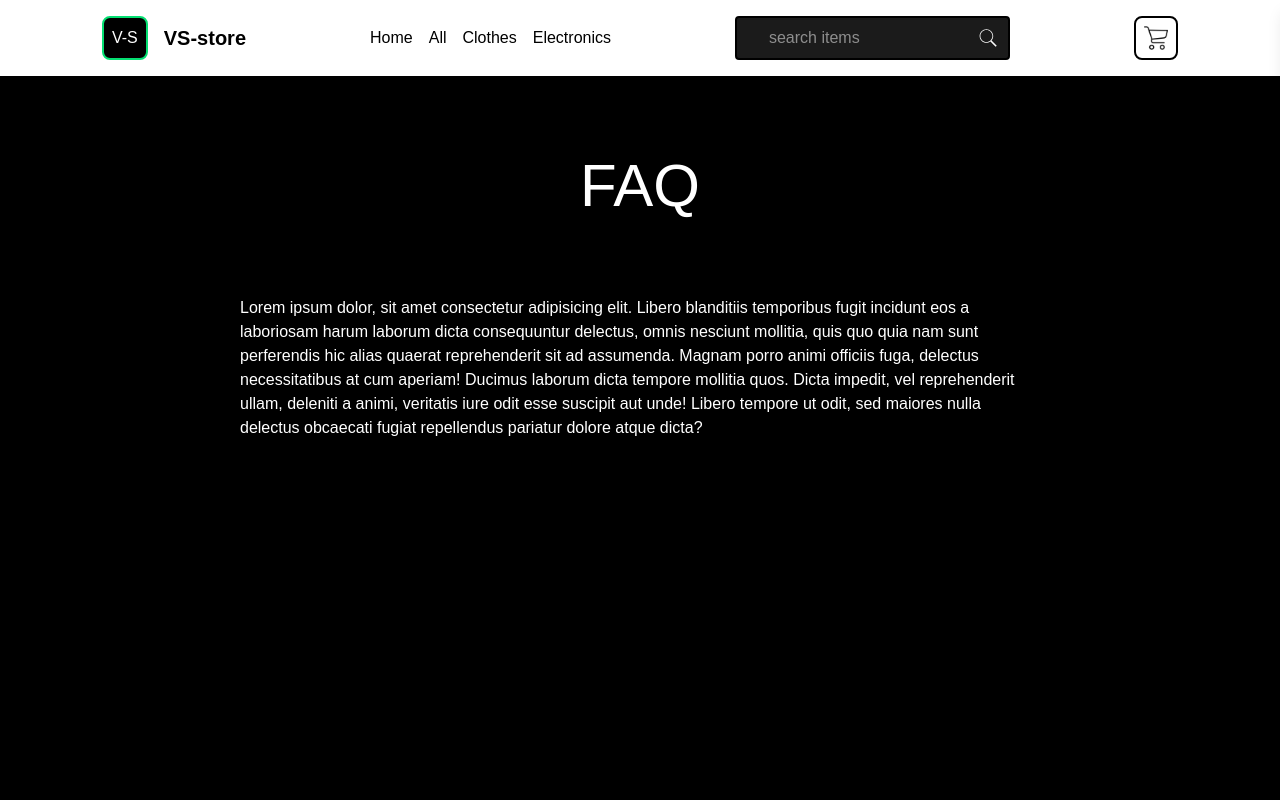
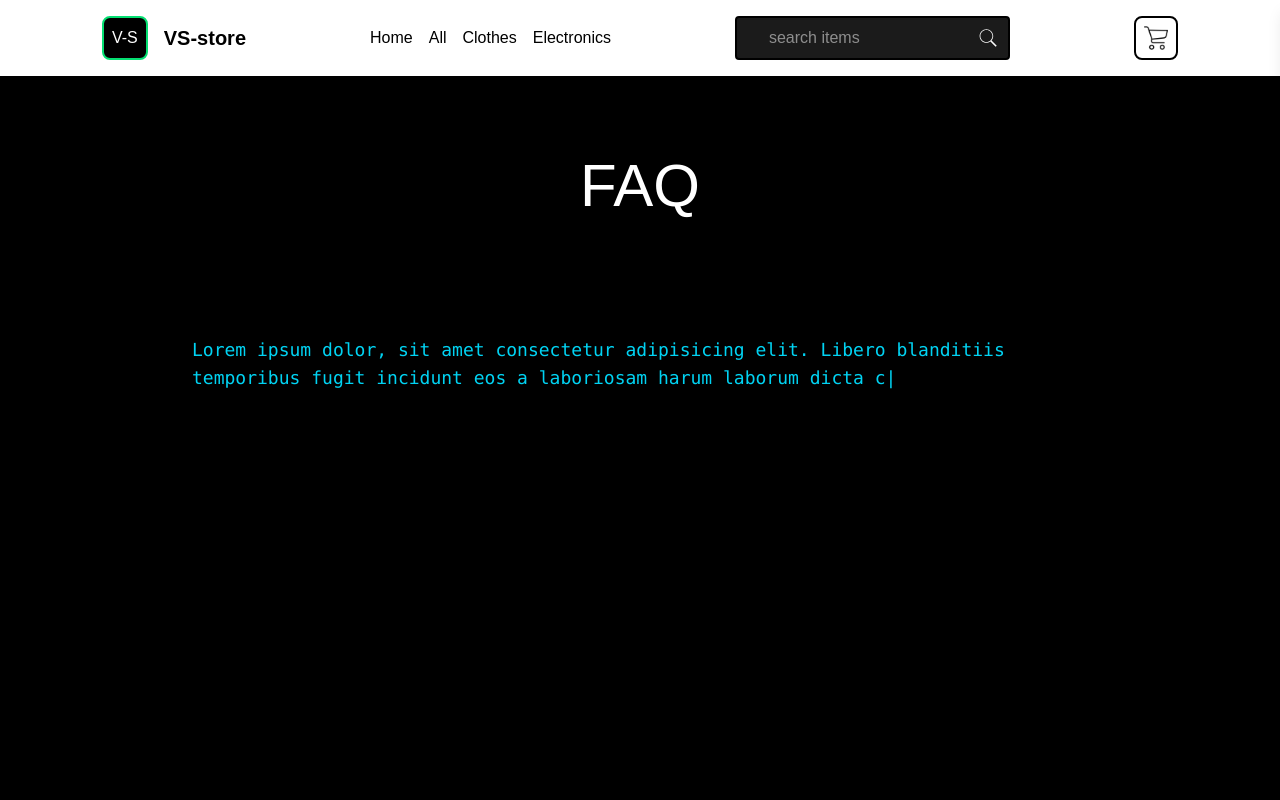
Before and after one commit to veerushukla/VS-store, a Next.js app: page /faq in a window 1280 px wide. Shown: the top 800 px of the page. Built offline with nearby package versions, Linux system fonts and the light colour scheme.

Commit message:
text animation

```diff
--- /dev/null
+++ b/Components/CustomTypewriter.js
@@ -0,0 +1,26 @@
+import React, { useState, useEffect } from 'react';
+
+export default function CustomTypewriter({ text, speed = 400, cursor = true, cursorStyle = '|' }) {
+  const [displayedText, setDisplayedText] = useState('');
+  const [index, setIndex] = useState(0);
+  const [isDone, setIsDone] = useState(false);
+
+  useEffect(() => {
+    if (index < text.length) {
+      const timeout = setTimeout(() => {
+        setDisplayedText((prev) => prev + text.charAt(index));
+        setIndex(index + 1);
+      }, speed);
+      return () => clearTimeout(timeout);
+    } else {
+      setIsDone(true);
+    }
+  }, [index, text, speed]);
+
+  return (
+    <span className="font-mono text-cyan-400 whitespace-pre-wrap text-lg max-w-4xl">
+      {displayedText}
+      {cursor && !isDone && <span className="animate-blink">{cursorStyle}</span>}
+    </span>
+  );
+}
--- a/app/faq/page.js
+++ b/app/faq/page.js
@@ -1,4 +1,7 @@
+"use client"
 import React from 'react'
+
+import CustomTypewriter from '@/Components/CustomTypewriter'
 
 const page = () => {
     return (
@@ -7,8 +10,13 @@ const page = () => {
                 <h1 className='md:text-6xl text-3xl text-center'>FAQ</h1>
             </section>
             {/* condition */}
-            <section className='flex items-center justify-center px-8'>
-                <p className='heading w-200 flex items-center justify-center'>Lorem ipsum dolor, sit amet consectetur adipisicing elit. Libero blanditiis temporibus fugit incidunt eos a laboriosam harum laborum dicta consequuntur delectus, omnis nesciunt mollitia, quis quo quia nam sunt perferendis hic alias quaerat reprehenderit sit ad assumenda. Magnam porro animi officiis fuga, delectus necessitatibus at cum aperiam! Ducimus laborum dicta tempore mollitia quos. Dicta impedit, vel reprehenderit ullam, deleniti a animi, veritatis iure odit esse suscipit aut unde! Libero tempore ut odit, sed maiores nulla delectus obcaecati fugiat repellendus pariatur dolore atque dicta?</p>
+            <section className="flex items-center justify-center p-10">
+                <CustomTypewriter
+                    text="Lorem ipsum dolor, sit amet consectetur adipisicing elit. Libero blanditiis temporibus fugit incidunt eos a laboriosam harum laborum dicta consequuntur delectus, omnis nesciunt mollitia, quis quo quia nam sunt perferendis hic alias quaerat reprehenderit sit ad assumenda. Magnam porro animi officiis fuga, delectus necessitatibus at cum aperiam! Ducimus laborum dicta tempore mollitia quos. Dicta impedit, vel reprehenderit ullam, deleniti a animi, veritatis iure odit esse suscipit aut unde! Libero tempore ut odit, sed maiores nulla delectus obcaecati fugiat repellendus pariatur dolore atque dicta?"
+                    speed={40}
+                    cursor={true}
+                    cursorStyle="|"
+                />
             </section>
         </main>
     )
--- a/app/globals.css
+++ b/app/globals.css
@@ -17,3 +17,12 @@ body {
   color: var(--foreground);
   font-family: Arial, Helvetica, sans-serif;
 }
+
+@keyframes blink {
+  0%, 100% { opacity: 1; }
+  50% { opacity: 0; }
+}
+
+.animate-blink {
+  animation: blink 1s step-start infinite;
+}
--- a/app/privacy&policy/page.js
+++ b/app/privacy&policy/page.js
@@ -1,4 +1,7 @@
+"use client"
+
 import React from 'react'
+import CustomTypewriter from '@/Components/CustomTypewriter'
 
 const page = () => {
     return (
@@ -9,6 +12,13 @@ const page = () => {
             {/* condition */}
             <section className='flex items-center justify-center px-8'>
                 <p className='heading w-200 flex items-center justify-center'>Lorem ipsum dolor, sit amet consectetur adipisicing elit. Libero blanditiis temporibus fugit incidunt eos a laboriosam harum laborum dicta consequuntur delectus, omnis nesciunt mollitia, quis quo quia nam sunt perferendis hic alias quaerat reprehenderit sit ad assumenda. Magnam porro animi officiis fuga, delectus necessitatibus at cum aperiam! Ducimus laborum dicta tempore mollitia quos. Dicta impedit, vel reprehenderit ullam, deleniti a animi, veritatis iure odit esse suscipit aut unde! Libero tempore ut odit, sed maiores nulla delectus obcaecati fugiat repellendus pariatur dolore atque dicta?</p>
+            </section><section className="flex items-center justify-center p-10">
+                <CustomTypewriter
+                    text="Lorem ipsum dolor, sit amet consectetur adipisicing elit. Libero blanditiis temporibus fugit incidunt eos a laboriosam harum laborum dicta consequuntur delectus, omnis nesciunt mollitia, quis quo quia nam sunt perferendis hic alias quaerat reprehenderit sit ad assumenda. Magnam porro animi officiis fuga, delectus necessitatibus at cum aperiam! Ducimus laborum dicta tempore mollitia quos. Dicta impedit, vel reprehenderit ullam, deleniti a animi, veritatis iure odit esse suscipit aut unde! Libero tempore ut odit, sed maiores nulla delectus obcaecati fugiat repellendus pariatur dolore atque dicta?"
+                    speed={40}
+                    cursor={true}
+                    cursorStyle="|"
+                />
             </section>
         </main>
     )
--- a/app/shipping&returnpolicy/page.js
+++ b/app/shipping&returnpolicy/page.js
@@ -1,4 +1,7 @@
+"use client"
+
 import React from 'react'
+import CustomTypewriter from '@/Components/CustomTypewriter'
 
 const page = () => {
     return (
@@ -7,8 +10,13 @@ const page = () => {
                 <h1 className='md:text-6xl text-3xl text-center'>Shipping & Return Policy</h1>
             </section>
             {/* condition */}
-            <section className='flex items-center justify-center px-8'>
-                <p className='heading w-200 flex items-center justify-center'>Lorem ipsum dolor, sit amet consectetur adipisicing elit. Libero blanditiis temporibus fugit incidunt eos a laboriosam harum laborum dicta consequuntur delectus, omnis nesciunt mollitia, quis quo quia nam sunt perferendis hic alias quaerat reprehenderit sit ad assumenda. Magnam porro animi officiis fuga, delectus necessitatibus at cum aperiam! Ducimus laborum dicta tempore mollitia quos. Dicta impedit, vel reprehenderit ullam, deleniti a animi, veritatis iure odit esse suscipit aut unde! Libero tempore ut odit, sed maiores nulla delectus obcaecati fugiat repellendus pariatur dolore atque dicta?</p>
+            <section className="flex items-center justify-center p-10">
+                <CustomTypewriter
+                    text="Lorem ipsum dolor, sit amet consectetur adipisicing elit. Libero blanditiis temporibus fugit incidunt eos a laboriosam harum laborum dicta consequuntur delectus, omnis nesciunt mollitia, quis quo quia nam sunt perferendis hic alias quaerat reprehenderit sit ad assumenda. Magnam porro animi officiis fuga, delectus necessitatibus at cum aperiam! Ducimus laborum dicta tempore mollitia quos. Dicta impedit, vel reprehenderit ullam, deleniti a animi, veritatis iure odit esse suscipit aut unde! Libero tempore ut odit, sed maiores nulla delectus obcaecati fugiat repellendus pariatur dolore atque dicta?"
+                    speed={40}
+                    cursor={true}
+                    cursorStyle="|"
+                />
             </section>
         </main>
     )
--- a/app/terms&condition/page.js
+++ b/app/terms&condition/page.js
@@ -1,4 +1,7 @@
+"use client"
+
 import React from 'react'
+import CustomTypewriter from '@/Components/CustomTypewriter'
 
 const page = () => {
     return (
@@ -7,8 +10,13 @@ const page = () => {
                 <h1 className='md:text-6xl text-3xl text-center'>Terms & Conditions</h1>
             </section>
             {/* condition */}
-            <section className='flex items-center justify-center px-8'>
-                <p className='heading w-200 flex items-center justify-center'>Lorem ipsum dolor, sit amet consectetur adipisicing elit. Libero blanditiis temporibus fugit incidunt eos a laboriosam harum laborum dicta consequuntur delectus, omnis nesciunt mollitia, quis quo quia nam sunt perferendis hic alias quaerat reprehenderit sit ad assumenda. Magnam porro animi officiis fuga, delectus necessitatibus at cum aperiam! Ducimus laborum dicta tempore mollitia quos. Dicta impedit, vel reprehenderit ullam, deleniti a animi, veritatis iure odit esse suscipit aut unde! Libero tempore ut odit, sed maiores nulla delectus obcaecati fugiat repellendus pariatur dolore atque dicta?</p>
+            <section className="flex items-center justify-center p-10">
+                <CustomTypewriter
+                    text="Lorem ipsum dolor, sit amet consectetur adipisicing elit. Libero blanditiis temporibus fugit incidunt eos a laboriosam harum laborum dicta consequuntur delectus, omnis nesciunt mollitia, quis quo quia nam sunt perferendis hic alias quaerat reprehenderit sit ad assumenda. Magnam porro animi officiis fuga, delectus necessitatibus at cum aperiam! Ducimus laborum dicta tempore mollitia quos. Dicta impedit, vel reprehenderit ullam, deleniti a animi, veritatis iure odit esse suscipit aut unde! Libero tempore ut odit, sed maiores nulla delectus obcaecati fugiat repellendus pariatur dolore atque dicta?"
+                    speed={40}
+                    cursor={true}
+                    cursorStyle="|"
+                />
             </section>
         </main>
     )
--- a/package.json
+++ b/package.json
@@ -16,6 +16,7 @@
     "next": "15.3.2",
     "react": "^19.0.0",
     "react-dom": "^19.0.0",
+    "react-simple-typewriter": "^5.0.1",
     "react-toastify": "^11.0.5",
     "swiper": "^11.2.6",
     "three": "^0.176.0"
```
Also changed, not shown: 1 other file (tests, documents, lock files or other folders).
